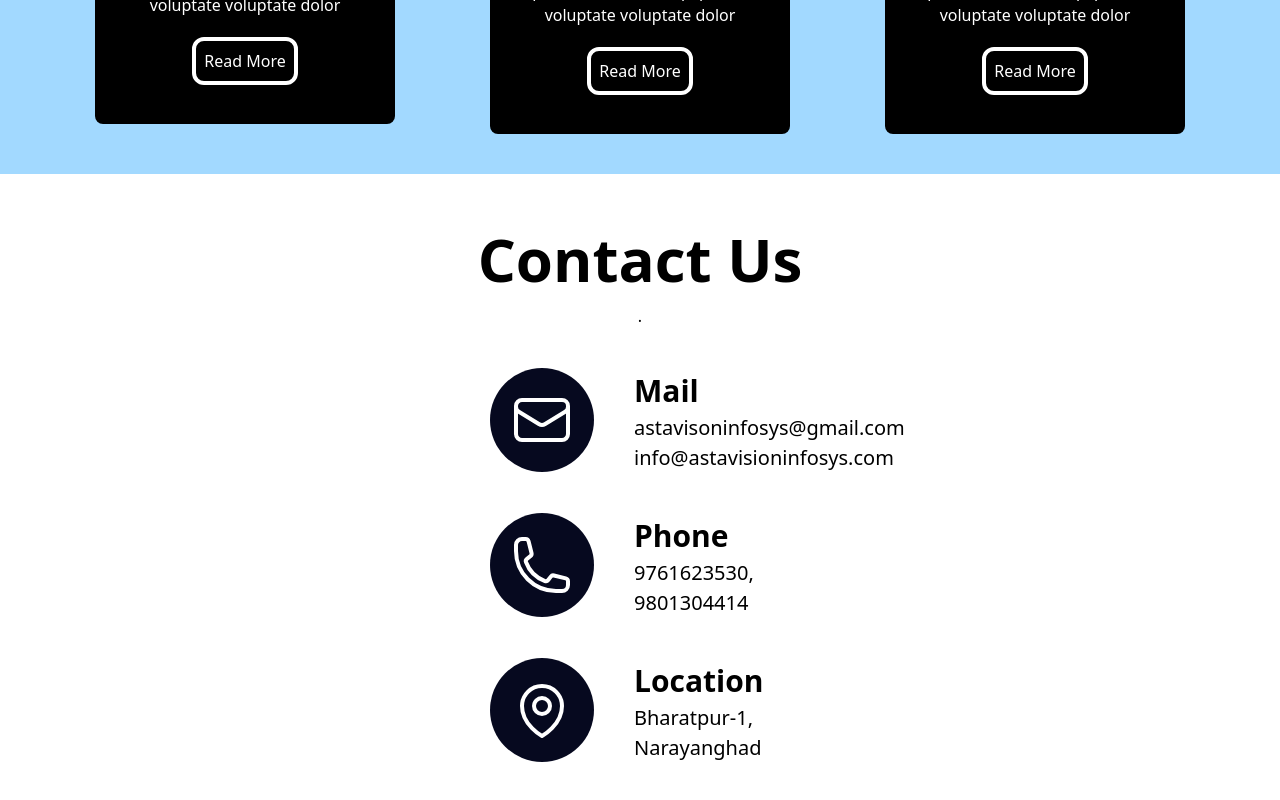
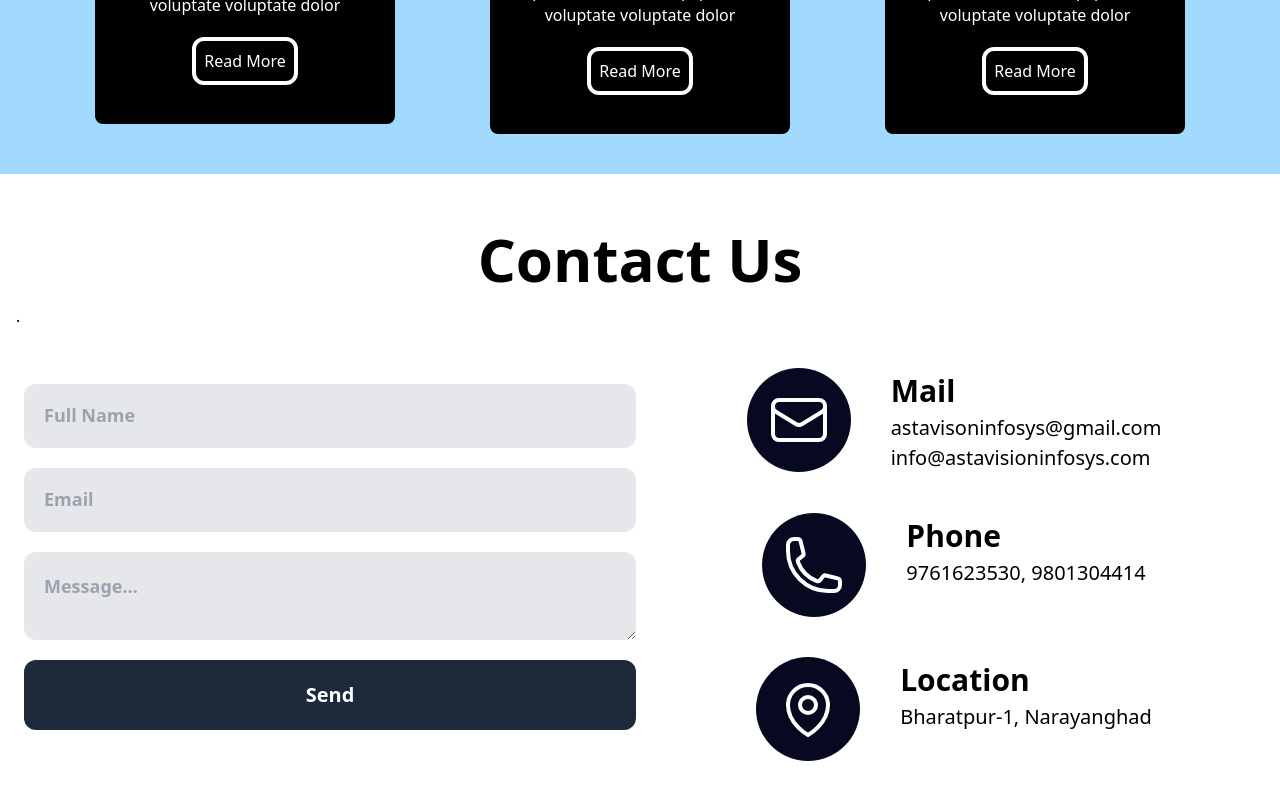
Before and after one commit to basantasharma/astavision, a React (Vite) app: page / in a window 1280 px wide. Shown: the part 2601-3401 px from the top of the page. Built offline with nearby package versions, Linux system fonts and the light colour scheme; a web font is replaced by a local one.

Commit message:
contact form implementation

```diff
--- a/src/components/ContactUs.jsx
+++ b/src/components/ContactUs.jsx
@@ -6,9 +6,32 @@ import {
 
 const ContactUs = () => {
   return (
-    <div className="   max-w-7xl mx-auto w-full  py-10 flex flex-col items-center justify-center    px-4">
+    <div className="   max-w-7xl mx-auto w-full  py-10 flex flex-col     px-4">
       <h1 className="text-[60px] font-[600] text-center"> Contact Us</h1>.
-      <div className="flex flex-col items-center   mt-10 space-y-10 w-[300px] ">
+      <div className="flex items-start flex-col w-full lg:flex-row gap-y-[5rem] mt-10">
+        {/* left side*/}
+        <div className="h-[500px] w-full flex flex-col items-center  gap-y-5  py-4 px-2  ">
+          <input
+            type="text"
+            className="outline-none w-full rounded-xl bg-gray-200 p-5 placeholder:text-lg placeholder:font-bold"
+            placeholder="Full Name"
+          />
+          <input
+            type="text"
+            className="outline-none w-full rounded-xl bg-gray-200 p-5 placeholder:text-lg placeholder:font-bold"
+            placeholder="Email"
+          />
+          <textarea
+            placeholder="Message..."
+            className="w-full bg-gray-200 rounded-xl outline-none p-5 placeholder:text-lg placeholder:font-bold"
+          />
+
+          <button className="p-5 font-bold text-white bg-slate-800 rounded-xl w-full text-[20px]   ">
+            Send
+          </button>
+        </div>
+        {/*  right side */}
+        <div className="flex flex-col items-center   space-y-10 w-full ">
           <div className="flex items-center  mx-auto space-x-10">
             {/* Icon */}
             <div className="flex items-center justify-center p-5 bg-[#06091f] rounded-full">
@@ -49,6 +72,7 @@ const ContactUs = () => {
           </div>
         </div>
       </div>
+    </div>
   );
 };
 
```
Lines whose indentation alone changed are shown as unchanged.
